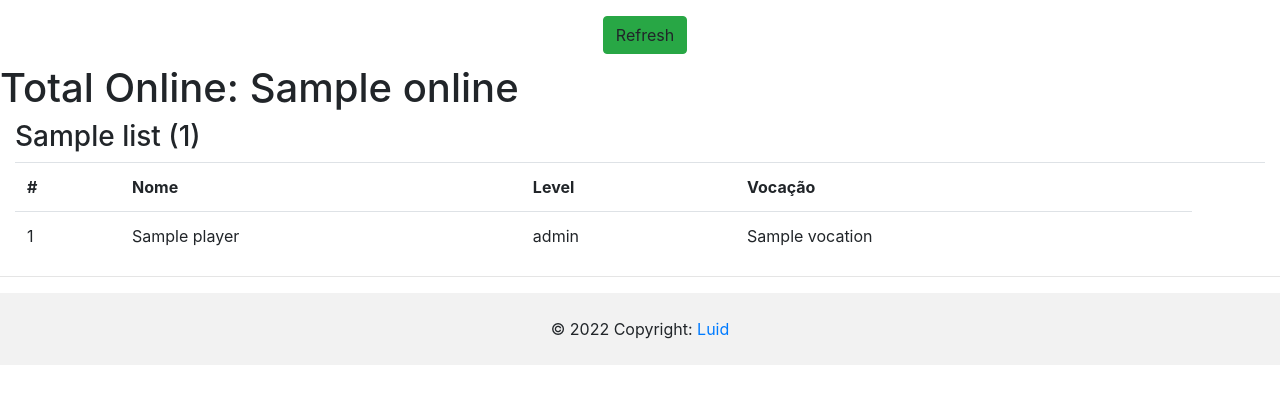
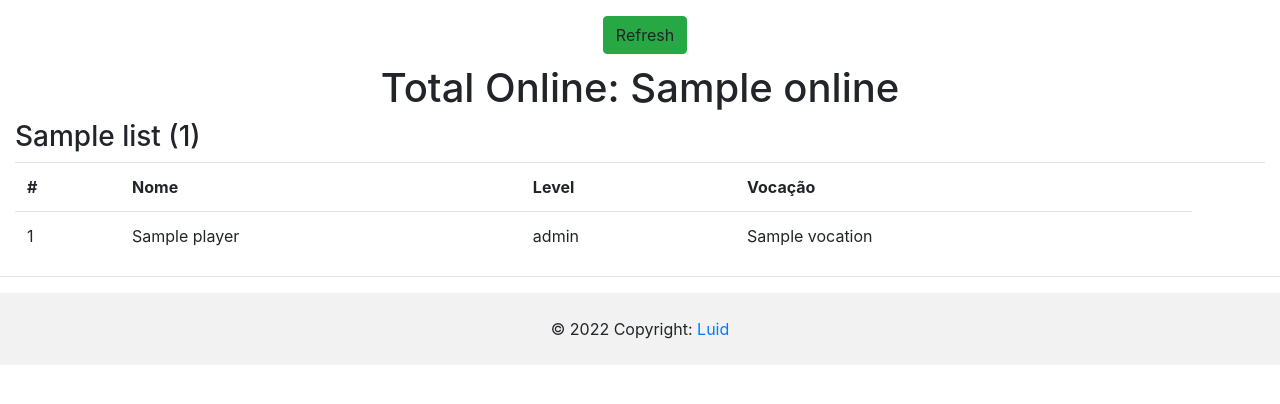
Before and after one commit to LuidDuarte/tibia-guild-tools, a Django app: template guild_tracker/templates/online_players.html in a window 1280 px wide. Shown: the top 404 px of the page. Run offline with Django 4.2, Linux system fonts and the light colour scheme; the template is opened without the code that fills it: most values are stand-ins (such as "Sample title", 1, 10 or a date in 2020); parts of the project's set-up code (start-up, migrations or seed data) failed here and were passed over; some libraries are stand-ins or nearby versions.

Commit message:
centralize text on h1 header

```diff
--- a/guild_tracker/templates/online_players.html
+++ b/guild_tracker/templates/online_players.html
@@ -37,7 +37,7 @@
     <div class="row justify-content-center">
         <a class="btn btn-success" onClick="window.location.reload();" style="margin-left: 10px; margin-bottom: 10px;">Refresh</a>
     </div>
-        <h1>Total Online: {{online}}</h1>
+        <h1 style="text-align: center;">Total Online: {{online}}</h1>
         {% for list in lists %}
         <div class="col align-self-center">
             {% if list.online|length > 0 %}
```
